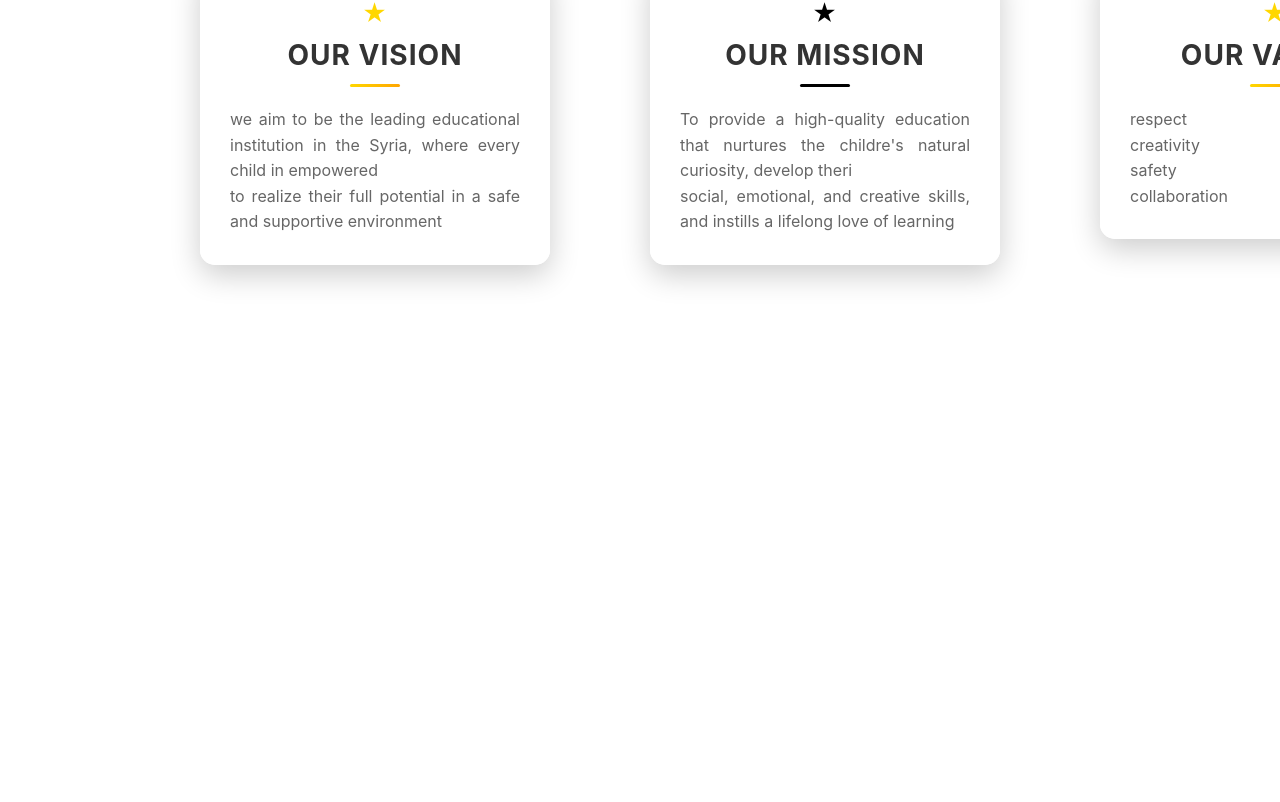
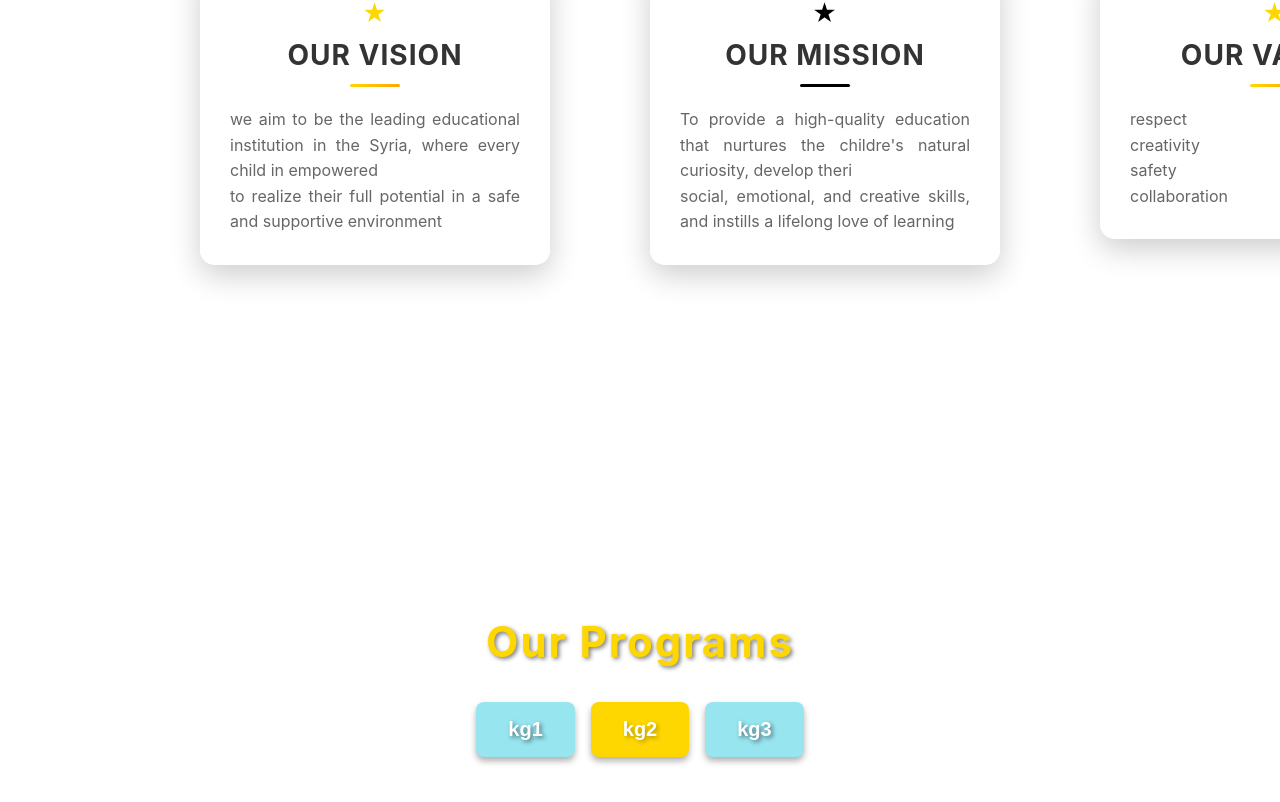
Before and after one commit to Aya-Darwish/Al-Bareem, a React (Create React App) app: page / in a window 1280 px wide. Shown: the part 1136-1938 px from the top of the page. Before the commit the page ends 1700 px from the top, so only its background shows below. Built offline with nearby package versions, Linux system fonts and the light colour scheme.

Commit message:
add  program

```diff
--- a/src/AboutUs.js
+++ b/src/AboutUs.js
@@ -2,7 +2,7 @@ import './aboutUs.css';
 export default function AboutUs(){
     return(
         <div className="about-us-container">
-            <h1 id='learn-more-about-us'>learn more about us</h1>
+            <h1 id='learn-more-about-us'> about us</h1>
             <div className="ourVision">
                 <h1>Our Vision</h1>
                 <p>we aim to be the leading educational institution in the Syria, where every child in empowered <br/>
--- a/src/App.js
+++ b/src/App.js
@@ -3,6 +3,8 @@ import './App.css';
 import HeaderMenu from './Header.js';
 import Welcome from './Welcome';
 import AboutUs from './AboutUs';
+import Program from './Program';
+
 
 function App() {
   return (
@@ -10,6 +12,7 @@ function App() {
       <HeaderMenu />
       <Welcome />
       <AboutUs />
+      <Program />
     </div>
   );
 }
--- /dev/null
+++ b/src/Program.js
@@ -0,0 +1,48 @@
+import { useState } from 'react';
+import './program.css';
+
+export default function Program() {
+    const [visible, setVisible] = useState(false);
+    const [isStacked, setIsStacked] = useState(false);
+
+    const handleClick = (description) => {
+        setVisible(description);
+        setIsStacked(true);
+    };
+
+    const program = [
+        {
+            id: 1,
+            name: 'kg1',
+            description: 'The sun shines bright, flowers bloom, birds sing sweet songs, and children laugh and play in the happy garden.',
+        },
+        {
+            id: 2,
+            name: 'kg2',
+            description: 'Butterflies flutter by, trees dance in the breeze, children read and draw, learning new things with smiles and giggles.',
+        },
+        {
+            id: 3,
+            name: 'kg3',
+            description: '"In a world of colors and dreams, kids explore, imagine, create, share stories, and grow with kindness, joy, and wonder.',
+        }
+    ];
+
+    return (
+        <div className="program-wrapper">
+            <h1 id='our-programs'>Our Programs</h1>
+            <div className={`program-container ${isStacked ? 'stacked' : ''}`}>
+                {program.map((prog) => (
+                    <button
+                        key={prog.id}
+                        onClick={() => handleClick(prog.description)}
+                        className={`program-btn program-btn-${prog.name.toLowerCase()}`}
+                    >
+                        {prog.name}
+                    </button>
+                ))}
+            </div>
+            {visible && <div className="program-description">{visible}</div>}
+        </div>
+    )
+}
--- a/src/Welcome.js
+++ b/src/Welcome.js
@@ -3,7 +3,7 @@ export default function Welcome(){
     return(
         <div className="welcome-container">
             <div className="welcome-image">
-                <h1>Welcome to our Al-Bareem</h1>
+                <h1>Welcome to Al-Bareem</h1>
                 <p>A safe and fun learning environment for your child's bright future</p>
                 <button className="enroll-button">Enroll Now</button>
                 <button className="learn-button">Leaern More</button>
--- a/src/aboutUs.css
+++ b/src/aboutUs.css
@@ -57,7 +57,7 @@
 
 .ourMission {
     left: 650px;
-    border-top: 5px solid #000000;
+    border-top: 5px solid #97e5ef;
 }
 
 .ourValues {
--- a/src/header.css
+++ b/src/header.css
@@ -4,6 +4,7 @@
     align-items: right;
     background-color: #333;
     color: #fff;
+    position: fixed;
 }
 
 /* Base styles for all menu items */
--- a/src/index.js
+++ b/src/index.js
@@ -1,6 +1,7 @@
 import React from 'react';
 import ReactDOM from 'react-dom/client';
 import './index.css';
+import './program.css';
 import App from './App';
 import reportWebVitals from './reportWebVitals';
 
--- /dev/null
+++ b/src/program.css
@@ -0,0 +1,154 @@
+.program-wrapper {
+    padding: 2rem;
+    min-height: 500px; /* Add space for the stacked buttons */
+}
+
+.program-container {
+    display: flex;
+    gap: 1rem;
+    justify-content: center;
+    flex-wrap: wrap;
+    position: relative;
+}
+
+/* Define the slide animation */
+@keyframes slide-left {
+    0% {
+        transform: translateX(0);
+    }
+    100% {
+        transform: translateX(1000px);
+    }
+}
+
+@keyframes slide-right {
+    0% {
+        transform: translateX(0);
+    }
+    100% {
+        transform: translateX(100px);
+    }
+}
+
+.program-btn {
+    padding: 1rem 2rem;
+    border: none;
+    border-radius: 8px;
+    cursor: pointer;
+    transition: all 0.5s ease;
+    background-color: #97e5ef;
+    color: #ffffff;
+    position: relative;
+    font-size: 20px;
+    font-weight: bold;
+    text-shadow: 2px 2px 4px rgba(0, 0, 0, 0.5);
+    box-shadow: 0 4px 6px rgba(0, 0, 0, 0.308);
+}
+
+.program-btn-kg2 {
+    background-color: #FFD700;  /* Different background color */
+    color: #ffffff;
+    box-shadow: 0 4px 6px rgba(60, 60, 60, 0.4) !important;  /* Pink-tinted shadow */
+    border: none;  /* White border */
+    text-shadow: 2px 2px 4px rgba(0, 0, 0, 0.3);
+    font-weight: bold;
+}
+
+/* Stacked state styles */
+.program-container.stacked {
+    flex-direction: column;
+    align-items: center;
+}
+
+@keyframes moveButton {
+    0% {
+        right: 0;
+    }
+    100% {
+        right: 500px;
+    }
+}
+
+.program-container.stacked .program-btn {
+    position: absolute;
+    animation: moveButton 2s ease forwards;
+}
+
+.program-container.stacked .program-btn-kg1 {
+    top: 0;
+    position: relative;
+    box-shadow: 0 4px 6px rgba(0, 0, 0, 0.308) !important; /* Ensure shadow is applied */
+}
+
+.program-container.stacked .program-btn-kg2 {
+    top: 50px;
+    position: relative;
+
+}
+
+.program-container.stacked .program-btn-kg3 {
+    top: 100px;
+    position: relative;
+}
+
+@keyframes moveDescription {
+    0% {
+        bottom: 0;
+        opacity: 0;
+    }
+    100% {
+        bottom: 200px;  /* Same level as KG2 */
+        opacity: 1;
+    }
+}
+
+.program-description {
+    background-color: #ffffff;
+    border-radius: 15px;
+    text-align: center;
+    position: relative;
+    animation: moveDescription 2s ease forwards;
+    left: 500px;
+    width: 400px;
+    padding: 20px;
+    border: 2px solid #FFD700;
+    box-shadow: 0 8px 15px rgba(0, 0, 0, 0.1) !important;
+    font-size: 18px;
+    font-weight: bold;
+    color: #22bdd1;
+    line-height: 1.6;
+    background: linear-gradient(145deg, #ffffff, #f5f5f5);
+    backdrop-filter: blur(5px);
+    transform-style: preserve-3d;
+    letter-spacing: 0.5px;
+}
+
+
+.program-wrapper h1{
+    font-size: 42px;
+    margin-bottom: 20px;
+    color: #FFD700;
+    text-align: center;
+    margin-top: 20px;
+    text-shadow: 2px 2px 4px rgba(0, 0, 0, 0.5);
+    font-weight: bold;
+    letter-spacing: 2px;
+    position: relative;
+    padding-bottom: 15px;
+}
+
+.right-element{
+    position: relative;
+    left: 1100px;
+    bottom: 100px;
+    animation: moveLearn 2s ease forwards;
+}
+
+@keyframes moveLearn {
+    0% {
+        left: 1100px;
+    }
+    100% {
+        left: 500px;
+    }
+}
```
